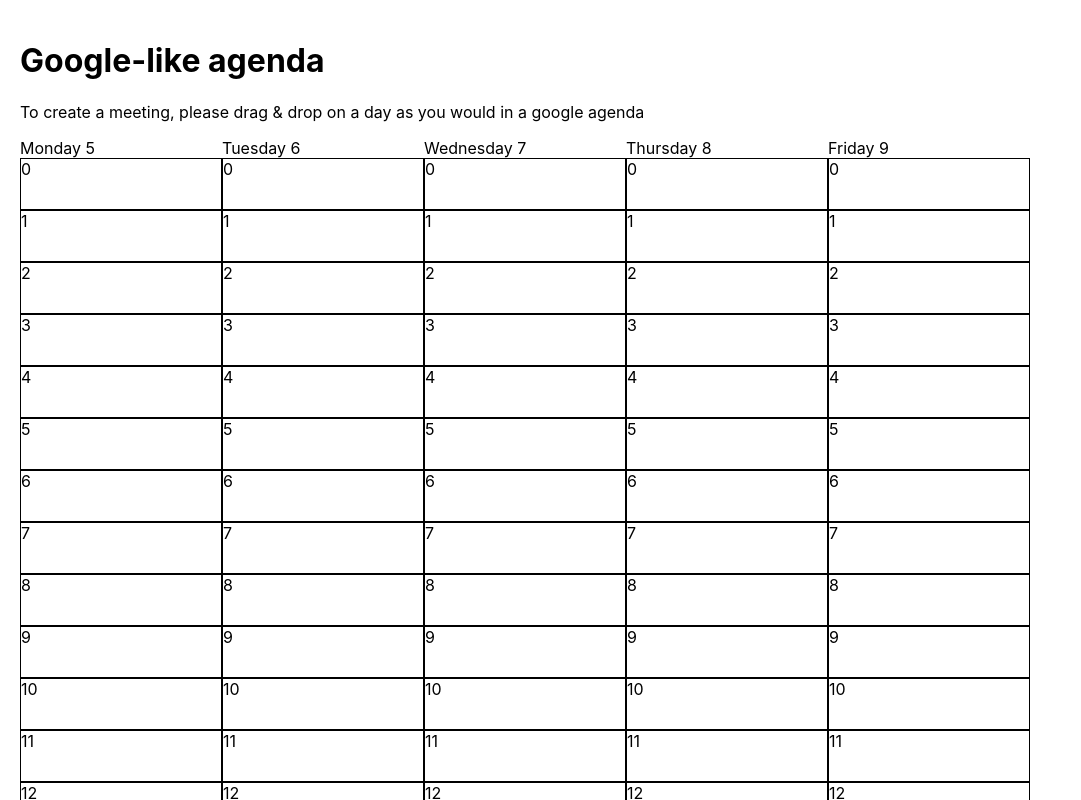
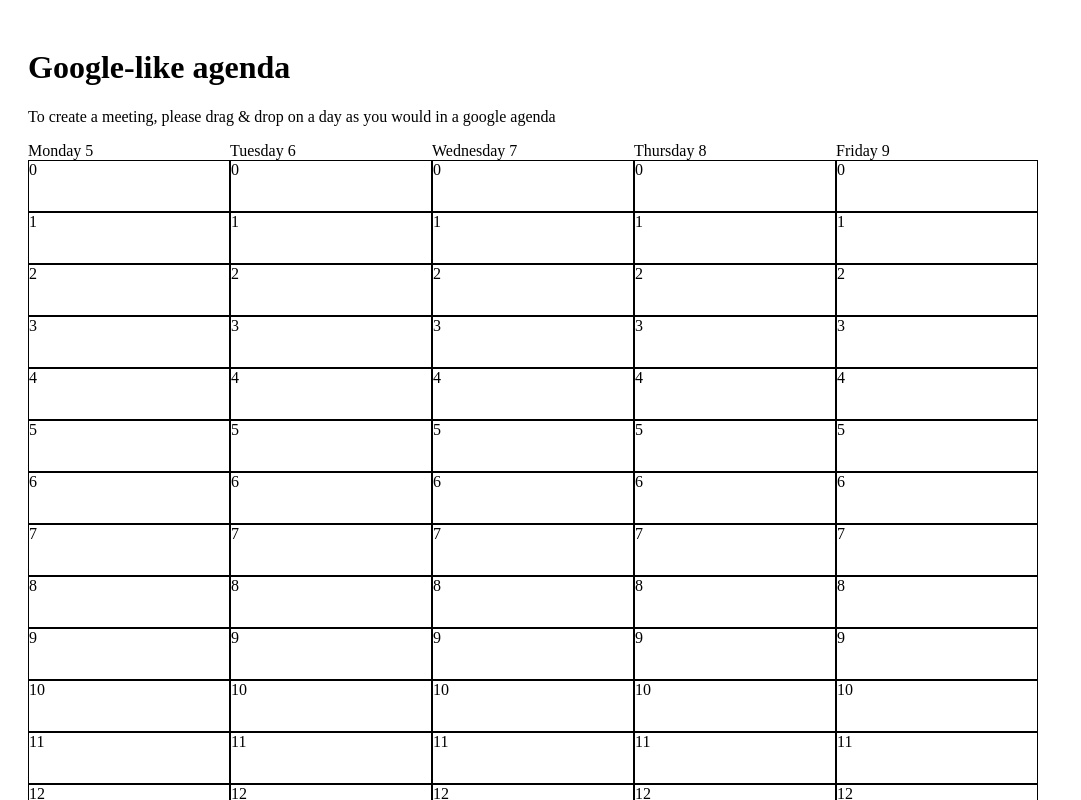
Before and after one commit to brissaur/google-calendar-test, a React (Create React App) app in the folder front/: page / in a window 1280 px wide. Shown: the top 800 px of the page, without its empty margins (0-1081 px from the left). Built offline with nearby package versions, Linux system fonts and the light colour scheme; no server answers.

Commit message:
remove unused css, create logger and update react-modal appElement

```diff
--- a/front/src/business/meeting/components/MeetingModal.tsx
+++ b/front/src/business/meeting/components/MeetingModal.tsx
@@ -45,6 +45,7 @@
         // eslint-disable-next-line react/jsx-no-bind
         style={customStyles}
         contentLabel="Confirm meeting"
+        ariaHideApp={false}
       >
         <h2>Please confirm meeting</h2>
         <div>
--- a/front/src/index.css
+++ /dev/null
@@ -1,13 +0,0 @@
-body {
-  margin: 0;
-  font-family: -apple-system, BlinkMacSystemFont, 'Segoe UI', 'Roboto', 'Oxygen',
-    'Ubuntu', 'Cantarell', 'Fira Sans', 'Droid Sans', 'Helvetica Neue',
-    sans-serif;
-  -webkit-font-smoothing: antialiased;
-  -moz-osx-font-smoothing: grayscale;
-}
-
-code {
-  font-family: source-code-pro, Menlo, Monaco, Consolas, 'Courier New',
-    monospace;
-}
--- a/front/src/index.tsx
+++ b/front/src/index.tsx
@@ -1,16 +1,16 @@
 import React from 'react';
 import ReactDOM from 'react-dom/client';
-import './index.css';
+
 import App from './App';
 import reportWebVitals from './reportWebVitals';
 
 const root = ReactDOM.createRoot(
-  document.getElementById('root') as HTMLElement
+  document.getElementById('root') as HTMLElement,
 );
 root.render(
   <React.StrictMode>
     <App />
-  </React.StrictMode>
+  </React.StrictMode>,
 );
 
 // If you want to start measuring performance in your app, pass a function
--- /dev/null
+++ b/front/src/technical/logger/logger.ts
@@ -0,0 +1,3 @@
+const logger = console;
+
+export default logger;
--- a/front/src/ui/calendar/Calendar.tsx
+++ b/front/src/ui/calendar/Calendar.tsx
@@ -1,6 +1,7 @@
 import { useState } from 'react';
 import MeetingModal from '../../business/meeting/components/MeetingModal';
 import createMeeting from '../../business/meeting/services/services';
+import logger from '../../technical/logger/logger';
 
 import './Calendar.css';
 import Day from './Day';
@@ -23,13 +24,12 @@
     <div className="calendar">
       <MeetingModal
         isOpen={!!meetingRequest}
-        // eslint-disable-next-line react/jsx-props-no-spreading
         meetingRequest={meetingRequest || undefined}
         cancel={() => Promise.resolve(setMeetingRequest(null))}
         submit={async (data) => {
-          console.log('before api call', data);
+          logger.log('before api call', data);
           const createdMeeting = await createMeeting();
-          console.log('createdMeeting', createdMeeting);
+          logger.log('createdMeeting', createdMeeting);
           setMeetingRequest(null);
           alert(
             `SUCCESS: Meeting available on url: ${createdMeeting.data.url}`,
```
